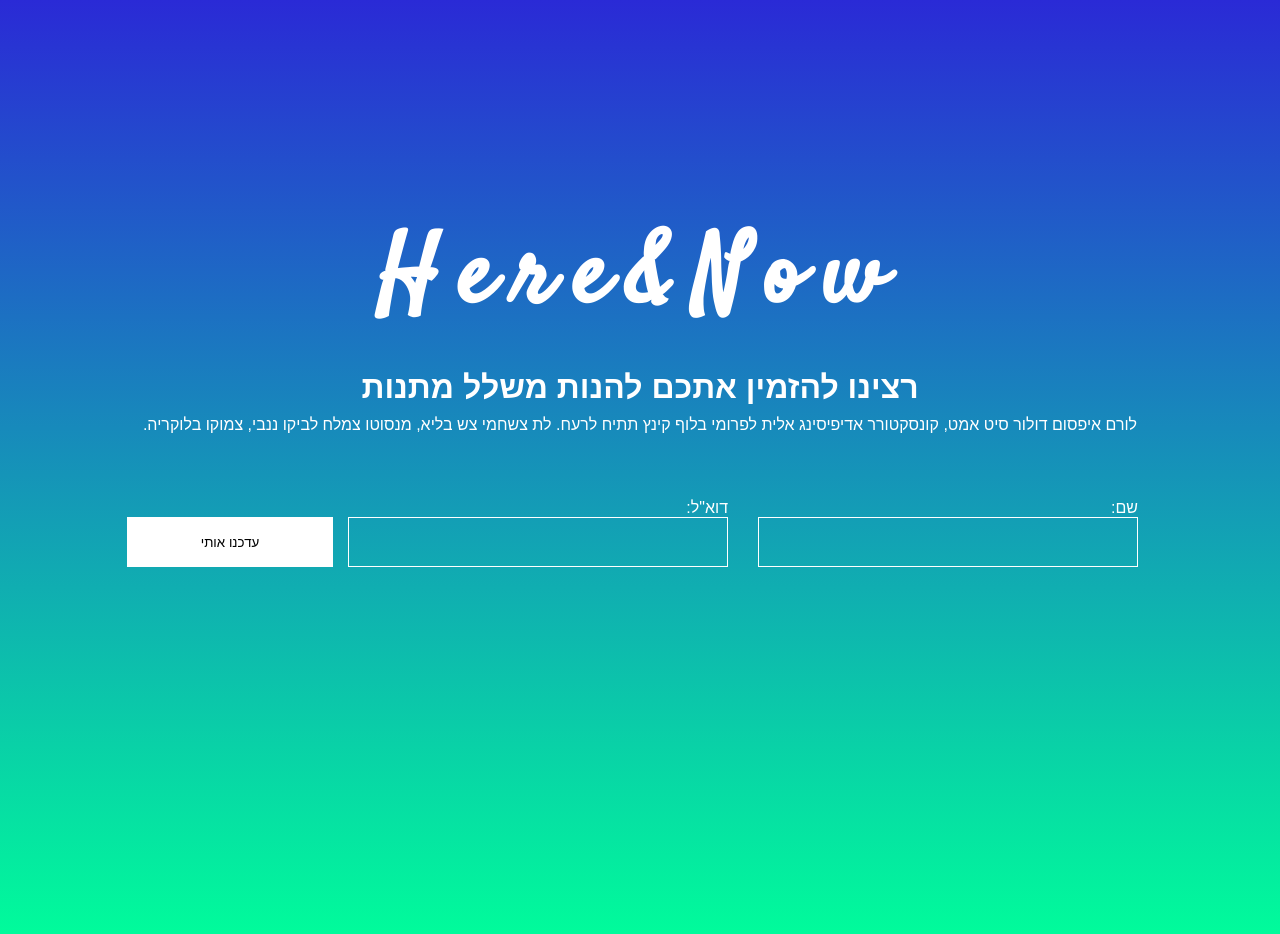
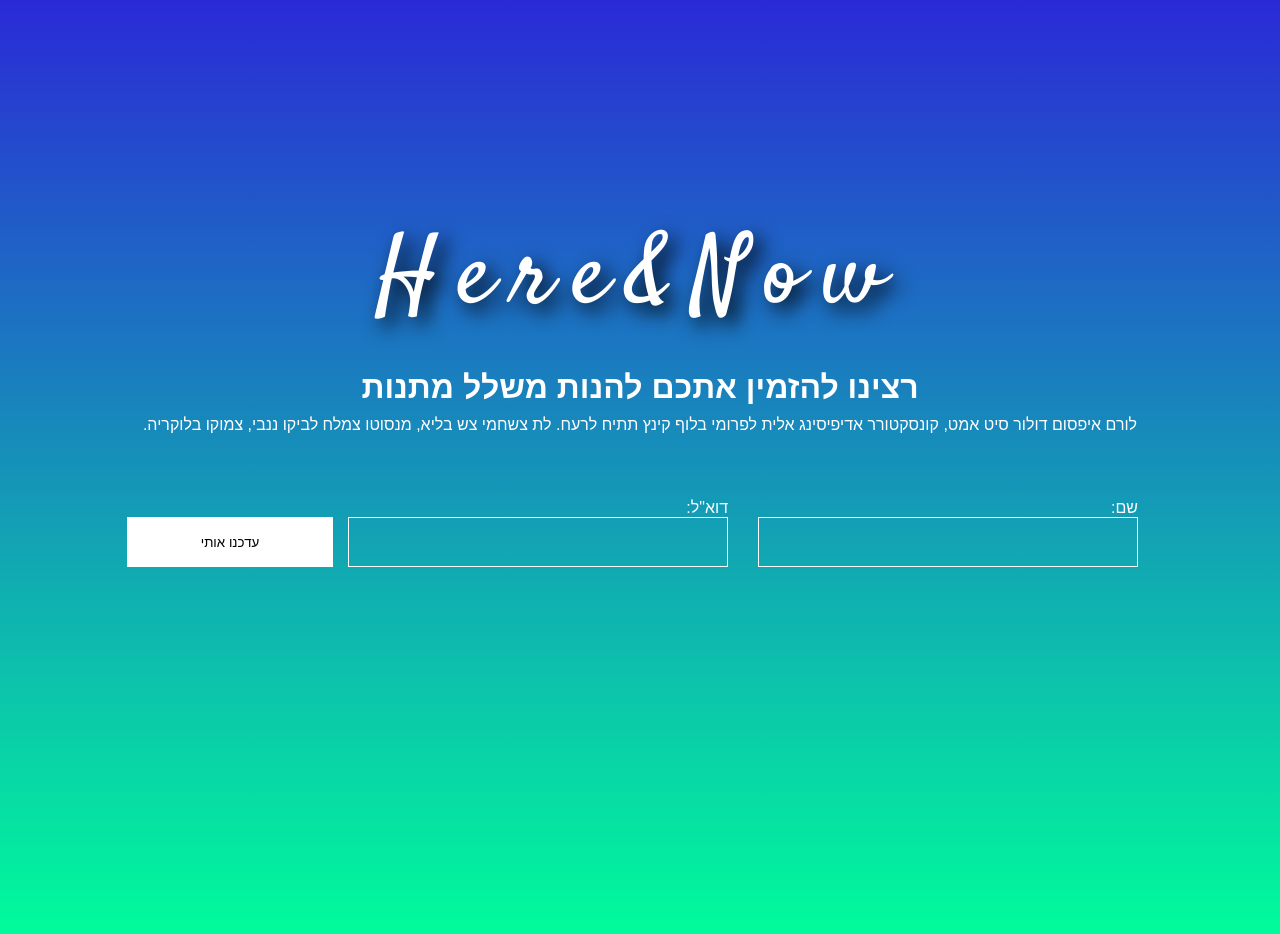
Before and after one commit to KonstantinusMutabilis/LandingPage4, a plain HTML site: page index.html in a window 1280 px wide. Drawn offline with Linux system fonts and the light colour scheme.

Commit message:
modified:   style.css

```diff
--- a/style.css
+++ b/style.css
@@ -13,7 +13,9 @@
 
 h1 {
     font-family: 'Satisfy', cursive;
+    font-weight: 400;
     font-size: 6rem;
+    text-shadow: 8px 8px 20px black;
     padding: 10px;
     letter-spacing: 20px;
     text-align: center;
```
